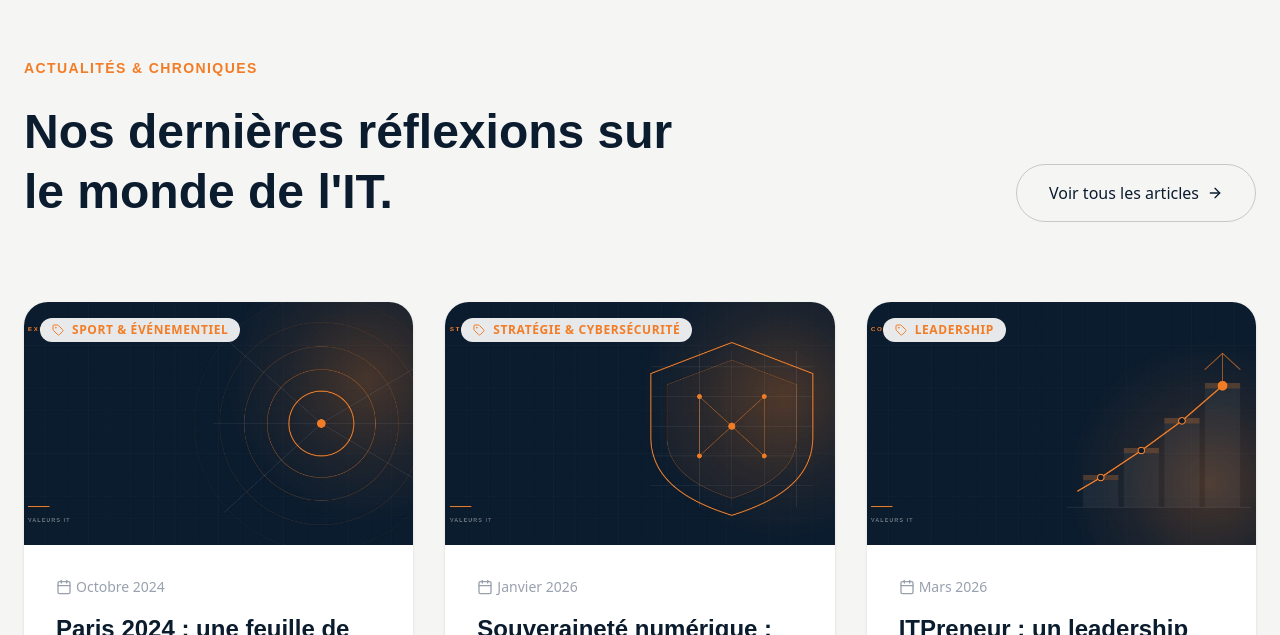
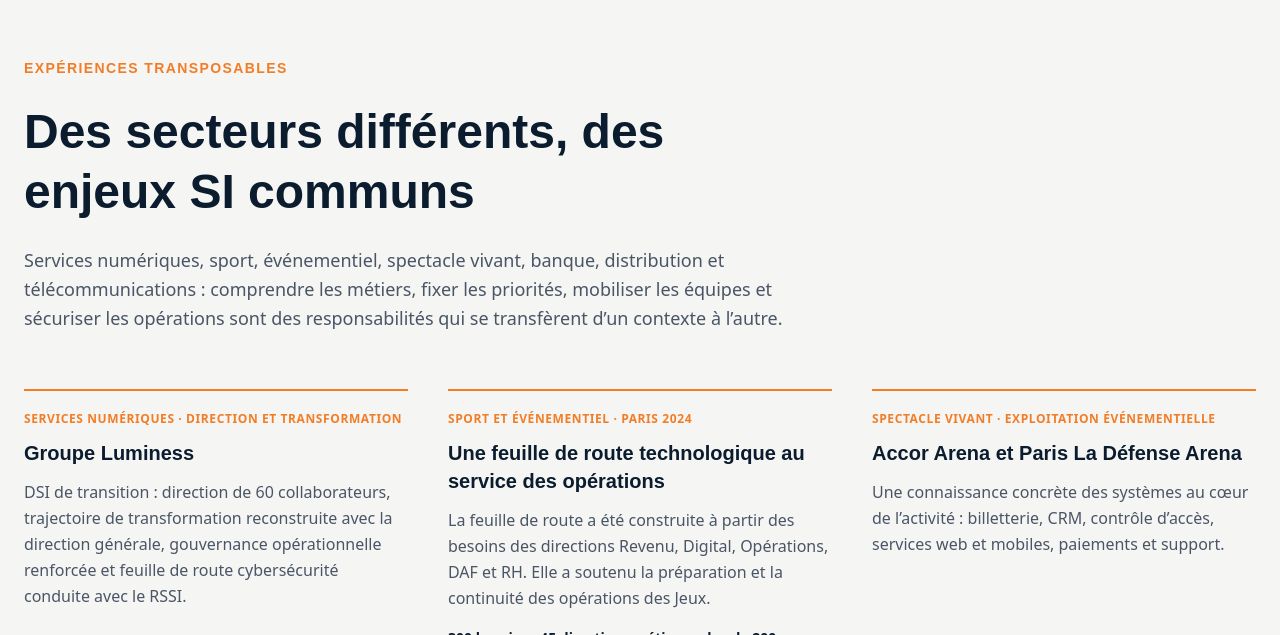
Before and after one commit to anguyen-valeursit/site-valeurs-it, a React (Vite) app: page / in a window 1280 px wide. Shown: the part 3825-4460 px from the top of the page. Built offline with nearby package versions, Linux system fonts and the light colour scheme; no server answers; the database is empty.

Commit message:
Show transferable experiences on homepage

```diff
--- a/src/App.tsx
+++ b/src/App.tsx
@@ -5,6 +5,7 @@ import Hero from "./components/Hero";
 import History from "./components/History";
 import Bio from "./components/Bio";
 import Services from "./components/Services";
+import Experiences from "./components/Experiences";
 import News from "./components/News";
 import DownloadForm from "./components/DownloadForm";
 import ContactForm from "./components/ContactForm";
@@ -180,6 +181,7 @@ export default function App() {
               <History />
               <Bio />
               <Services />
+              <Experiences />
               <News />
               <DownloadForm />
               <ContactForm />
```
